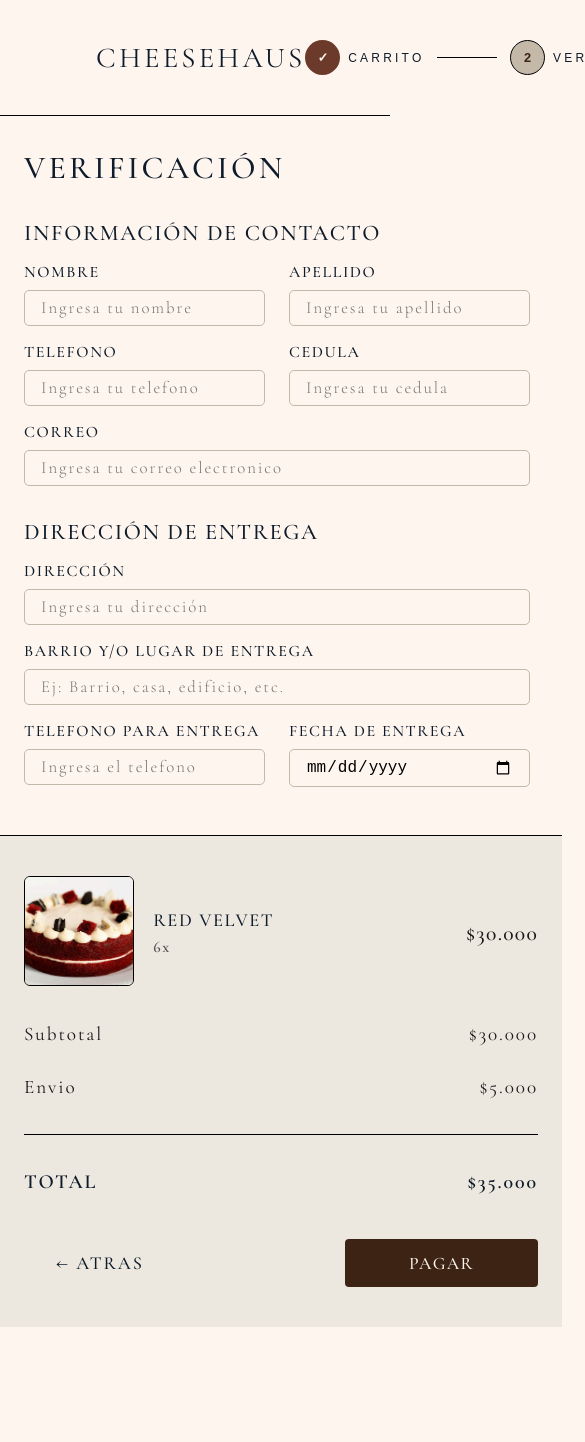
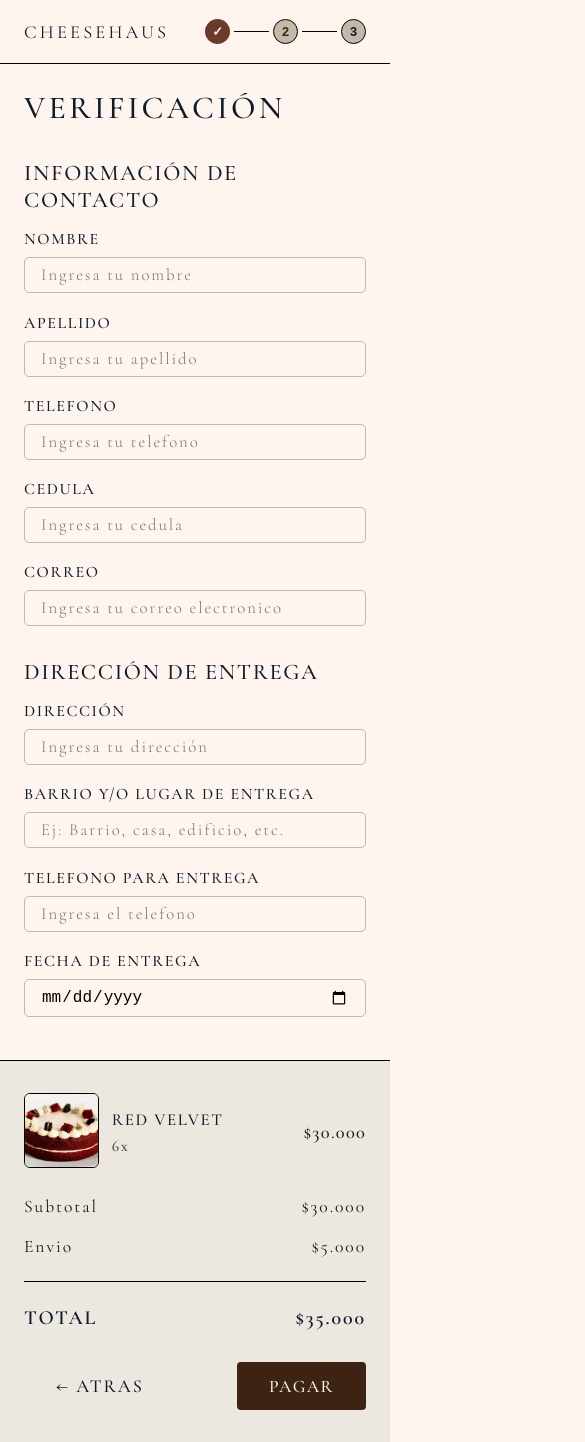
Before and after one commit to Jaime1603/cheeseHaus, a Next.js app: page /checkout/verificacion in a window 390 px wide. Shown: the top 1442 px of the page, 585 px wide, since content can reach past the window. Before the commit the page ends 1327 px from the top, so only its background shows below. Built offline with nearby package versions, Linux system fonts and the light colour scheme.

Commit message:
feat(feature/checkout): se termina la pagina de confirmacion con sus respectivos estilos css, y se hicieron ajustes de responsividad a verificacion, pago y confirmacion, queda pendiente el resto de la pagina

```diff
--- a/src/app/checkout/confirmacion/confirmacion.css
+++ b/src/app/checkout/confirmacion/confirmacion.css
@@ -239,6 +239,7 @@
   background-color: var(--color-brown-light);
 }
 
+/* Tablets en vertical */
 @media (max-width: 768px) {
   .confirmacion-info-grid {
     grid-template-columns: 1/1fr;
@@ -271,6 +272,7 @@
   }
 }
 
+/* Moviles */
 @media (max-width: 480px) {
   .confirmacion-info-grid {
     grid-template-columns: 1fr;
--- a/src/app/checkout/pago/page.tsx
+++ b/src/app/checkout/pago/page.tsx
@@ -27,7 +27,7 @@ export default function PagoPage() {
   >("tarjeta");
 
   return (
-    <div className="checkout-page">
+    <div className="checkout-page pago-page">
       <div className="checkout-header">
         <Link href="/" className="checkout-logo">
           CheeseHaus
--- a/src/app/checkout/pago/pago.css
+++ b/src/app/checkout/pago/pago.css
@@ -34,6 +34,19 @@
   margin-right: auto;
   letter-spacing: 0.08rem;
   font-weight: 500;
+  text-transform: uppercase;
+}
+
+.checkout-campo label,
+.checkout-campo input::placeholder {
+  text-transform: capitalize;
+  font-size: 1.5rem;
+}
+
+.checkout-campo input,
+.checkout-campo input::placeholder {
+  font-weight: 400;
+  font-size: 1rem;
 }
 
 .pago-logos {
@@ -158,3 +171,52 @@
     transform: translateX(0px);
   }
 }
+
+/* Moviles <= 480px*/
+@media (max-width: 480px) {
+  .pago-opcion {
+    max-width: 100%;
+  }
+  .checkout-titulo {
+    font-size: 1.5rem;
+  }
+
+  .checkout-seccion-titulo {
+    font-size: 1.2rem;
+  }
+
+  .pago-opcion-header span {
+    font-size: 1rem;
+    text-transform: uppercase;
+  }
+
+  .checkout-campo label,
+  .checkout-campo input::placeholder {
+    font-size: 0.95rem;
+    text-transform: capitalize;
+  }
+
+  .pago-logos {
+    gap: 0.5rem;
+  }
+
+  .pago-logos img[src*="mastercard"] {
+    height: 32px;
+  }
+  .pago-logos img[src*="visa"] {
+    height: 43px;
+  }
+
+  .pago-resumen-acciones {
+    margin-top: 2rem;
+    margin-right: 1rem;
+  }
+
+  .pagar-pago {
+    padding: 0.85rem clamp(0.5rem, 2.2vw, 2.5rem);
+  }
+
+  .pago-page .checkout-resumen-inner {
+    padding-left: 1.5rem;
+  }
+}
--- a/src/app/checkout/verificacion/verificacion.css
+++ b/src/app/checkout/verificacion/verificacion.css
@@ -3,11 +3,12 @@
   min-height: 100vh;
   display: flex;
   flex-direction: column;
+  overflow-x: hidden;
 }
 
 .checkout-header {
   width: 100%;
-  margin: 2.5rem 0 2.5rem 0;
+  margin: 2rem 0 2rem 0;
   padding: 0 clamp(6rem, 10vw, 6rem);
   display: flex;
   align-items: center;
@@ -105,7 +106,7 @@
 }
 
 .checkout-contenido {
-  padding: 3.5rem clamp(2rem, 4vw, 4rem) 1rem clamp(6rem, 10vw, 6rem);
+  padding: 3rem clamp(2rem, 4vw, 4rem) 1rem clamp(6rem, 10vw, 6rem);
   max-width: 840px;
   width: 100%;
 }
@@ -159,6 +160,7 @@
 
 .checkout-campo input,
 .checkout-campo select {
+  width: 100%;
   padding: 0.5rem 1rem;
   border: none;
   border: 1px solid #c4b9a8;
@@ -320,40 +322,160 @@
 }
 
 /* ==========================================================================
-   1. MEDIA QUERY PARA TABLETS Y MÓVILES (<= 1024px)
-   Enfocado a: iPads, tablets, pantallas táctiles y laptops muy pequeñas.
-   Comportamiento: Convierte el diseño de 2 columnas a 1 sola columna vertical,
-   apilando el resumen debajo del formulario para evitar que todo se comprima.
-   ========================================================================== */
-@media (max-width: 1024px) {
+   1. MEDIA QUERY PARA TABLETS(<=768px)
+ */
+@media (max-width: 768px) {
+  .checkout-header {
+    padding: 0 clamp(1rem, 4vw, 2.5rem);
+  }
+
   .checkout-container {
     grid-template-columns: 1fr;
+    width: 100%;
+    margin: 0;
+    padding: 0;
   }
 
   .checkout-contenido {
     margin: 0 auto;
     padding: 2rem 1.5rem;
+    max-width: 740px;
+    width: 100%;
+    box-sizing: border-box;
   }
 
   .checkout-resumen {
     border-left: none;
     border-top: 1px solid black;
+    width: 100%;
+    background-color: #ede8df;
+    transform: none;
   }
 
   .checkout-resumen-inner {
-    max-width: 600px;
+    max-width: 650px;
     margin: 0 auto;
     padding: 2.5rem 1.5rem;
   }
+
+  .checkout-stepper {
+    gap: 0.25rem;
+  }
+
+  .checkout-step-numero {
+    width: 25px;
+    height: 25px;
+  }
+
+  .checkout-step-linea {
+    width: 35px;
+  }
+
+  .checkout-logo {
+    font-size: 1.3rem;
+    transform: none;
+  }
 }
 
-/* ==========================================================================
-   2. MEDIA QUERY PARA MONITORES DE ESCRITORIO GRANDES (>= 1600px)
-   Enfocado a: Monitores externos de PC, resoluciones Full HD (1920x1080) al 100%,
-   pantallas 2K, 4K y Ultrawide.
-   Comportamiento: Aprovecha el espacio extra en pantallas grandes sin afectar
-   a los portátiles (cuyo ancho efectivo suele rondar entre 1280px y 1536px).
-   ========================================================================== */
+/* Moviles <= 480px*/
+
+@media (max-width: 480px) {
+  .checkout-header {
+    padding: 0 1.5rem;
+    margin: 1.2rem 0;
+  }
+
+  .checkout-logo {
+    font-size: 1.15rem;
+  }
+
+  .checkout-stepper {
+    gap: 0.25rem;
+  }
+
+  .checkout-step-label {
+    display: none;
+  }
+
+  .checkout-container {
+    grid-template-columns: 1fr;
+    margin: 0;
+    padding: 0;
+
+    width: 100%;
+  }
+
+  .checkout-contenido {
+    padding: 1.5rem 1.5rem;
+    max-width: 100%;
+  }
+
+  .checkout-fila {
+    grid-template-columns: 1fr;
+    gap: 0;
+  }
+
+  .checkout-campo {
+    padding-right: 0;
+    margin: 0;
+    width: 100%;
+    margin-bottom: 1.2rem;
+  }
+
+  .checkout-resumen {
+    width: 100%;
+    border-left: none;
+    border-top: 1px solid black;
+    background-color: #ede8df;
+  }
+
+  .checkout-resumen-inner {
+    width: 100%;
+    max-width: 100%;
+    margin: 0;
+    padding: 2rem 1.5rem;
+  }
+
+  .checkout-resumen-item {
+    gap: 0.8rem;
+    margin-bottom: 1.5rem;
+  }
+
+  .checkout-resumen-item img {
+    width: 75px;
+    height: 75px;
+    flex-shrink: 0;
+  }
+
+  .checkout-resumen-nombre {
+    font-size: 1.05rem;
+  }
+
+  .checkout-resumen-precio {
+    font-size: 1.15rem;
+  }
+
+  .checkout-resumen-separador {
+    width: 100%;
+    margin: 1.5rem 0;
+  }
+
+  .checkout-resumen-fila {
+    margin-top: 1.2rem;
+    margin-bottom: 1.2rem;
+    font-size: 1.1rem;
+  }
+
+  .checkout-resumen-acciones {
+    margin-top: 2rem;
+  }
+
+  .pagar {
+    padding: 0.85rem 2rem;
+  }
+}
+
+/* MEDIA QUERY PARA MONITORES DE ESCRITORIO GRANDES (>= 1600px) */
 @media (min-width: 1600px) {
   .checkout-contenido {
     max-width: 950px;
```
